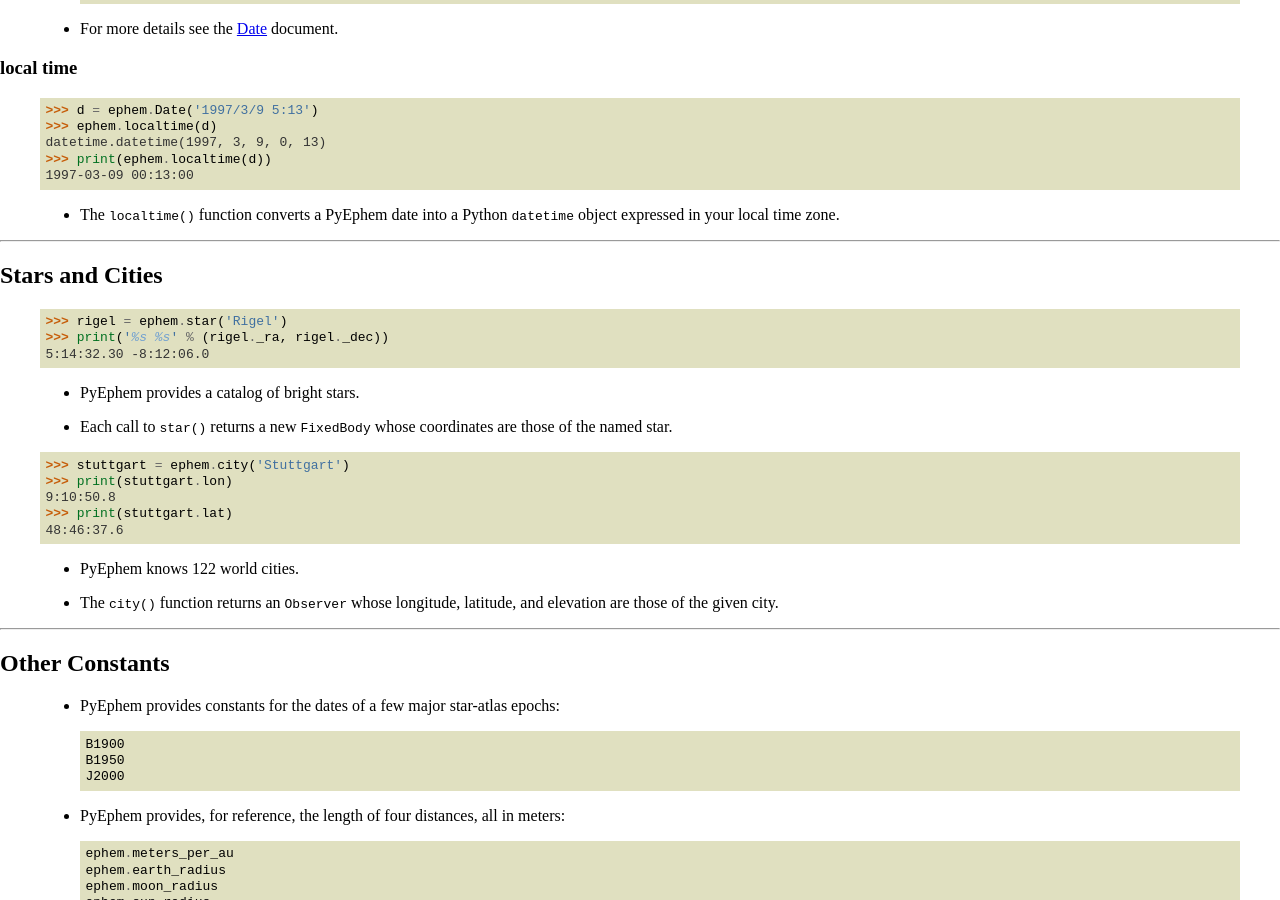
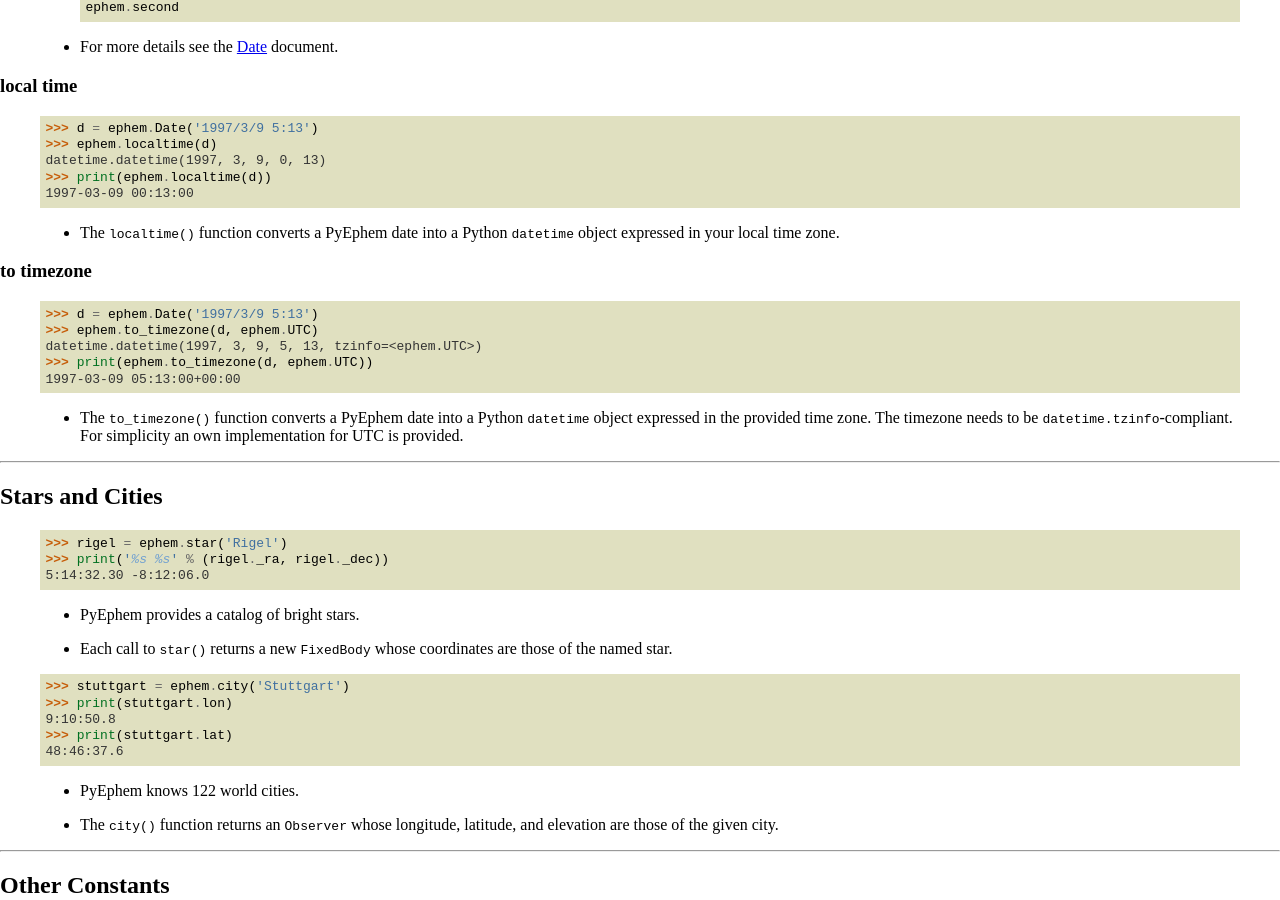
Before and after one commit to brandon-rhodes/pyephem, a Sphinx documentation site: the page built from ephem/doc/quick.rst, in a window 1280 px wide and 900 px high, scrolled down 13371 px. Built offline with Sphinx 7.4.7, drawn with Linux system fonts in a browser that asks for light colours.

Commit message:
Add documentation for to_timezone (#142)

```diff
--- a/ephem/doc/quick.rst
+++ b/ephem/doc/quick.rst
@@ -840,6 +840,20 @@ local time
  * The ``localtime()`` function converts a PyEphem date
    into a Python ``datetime`` object expressed in your local time zone.
 
+to timezone
+-----------
+
+ >>> d = ephem.Date('1997/3/9 5:13')
+ >>> ephem.to_timezone(d, ephem.UTC)
+ datetime.datetime(1997, 3, 9, 5, 13, tzinfo=<ephem.UTC>)
+ >>> print(ephem.to_timezone(d, ephem.UTC))
+ 1997-03-09 05:13:00+00:00
+
+ * The ``to_timezone()`` function converts a PyEphem date
+   into a Python ``datetime`` object expressed in the provided time zone.
+   The timezone needs to be ``datetime.tzinfo``-compliant.
+   For simplicity an own implementation for UTC is provided.
+
 ----
 
 Stars and Cities
```
Also changed, not shown: ephem/__init__.py (+6 -1 lines), 1 other file.
